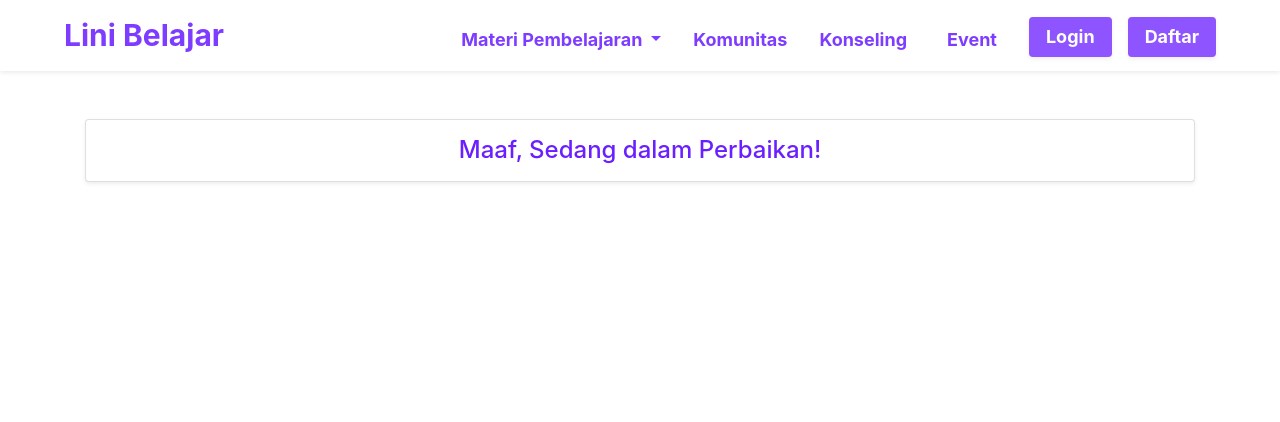
After one commit to oktoberlin/Project1, a Django app: page /quiz/quiz/ in a window 1280 px wide. The commit adds this page. Shown: the top 422 px of the page. Run offline with Django 3.2, Linux system fonts and the light colour scheme; some libraries are stand-ins or nearby versions.

Commit message:
add sedang dalam perbaikan quiz

```diff
--- a/LiniBelajar/LiniBelajar/settings.py
+++ b/LiniBelajar/LiniBelajar/settings.py
@@ -34,6 +34,7 @@ ALLOWED_HOSTS = ['167.99.64.21', 'linibelajar.com',
 INSTALLED_APPS = [
     'home',
     'user',
+    'quiz',
     'crispy_forms',
     'django.contrib.admin',
     'django.contrib.auth',
--- a/LiniBelajar/LiniBelajar/urls.py
+++ b/LiniBelajar/LiniBelajar/urls.py
@@ -20,6 +20,7 @@ from user import views as user_views
 
 urlpatterns = [
     path('', include('home.urls'), name='home'),
+    path('quiz/', include('quiz.urls'), name='quiz'),
     path('admin/', admin.site.urls),
     path('register/', user_views.register, name='register'),
     path('profile/', user_views.profile, name='profile'),
--- a/LiniBelajar/home/templates/home.html
+++ b/LiniBelajar/home/templates/home.html
@@ -19,7 +19,7 @@
         <h5 class="quiz text-center mt-2 pb-5">Tantang dirimu dengan QUIZ Sederhana ini &#128512</h5>
 
         <div class="text-center mt-1 mb-4">
-            <button type="button" class="btn btn-sm quiz-button shadow-sm rounded line-height"><a class="nav-link counselingitem" href="{% url 'login' %}">Coba Quiz</a></button>
+            <button type="button" class="btn btn-sm quiz-button shadow-sm rounded line-height"><a class="nav-link counselingitem" href="{% url 'quiz' %}">Coba Quiz</a></button>
         </div>
     </div>
 
--- /dev/null
+++ b/LiniBelajar/quiz/templates/quiz.html
@@ -0,0 +1,8 @@
+{% extends 'layout.html' %}
+{% block content %}
+<div class="container mb-5 card shadow-sm p-3">
+    <div class="content-section px-5 text-center">
+        <h4 class="display-5">Maaf, Sedang dalam Perbaikan!</h4>
+    </div>
+</div>
+{% endblock content%}
--- /dev/null
+++ b/LiniBelajar/quiz/urls.py
@@ -0,0 +1,6 @@
+from django.urls import path
+from . import views
+
+urlpatterns = [
+    path('quiz/', views.quiz, name="quiz"),
+]
--- a/LiniBelajar/quiz/views.py
+++ b/LiniBelajar/quiz/views.py
@@ -1,3 +1,5 @@
 from django.shortcuts import render
 
-# Create your views here.
+
+def quiz(request):
+    return render(request, 'quiz.html')
```
